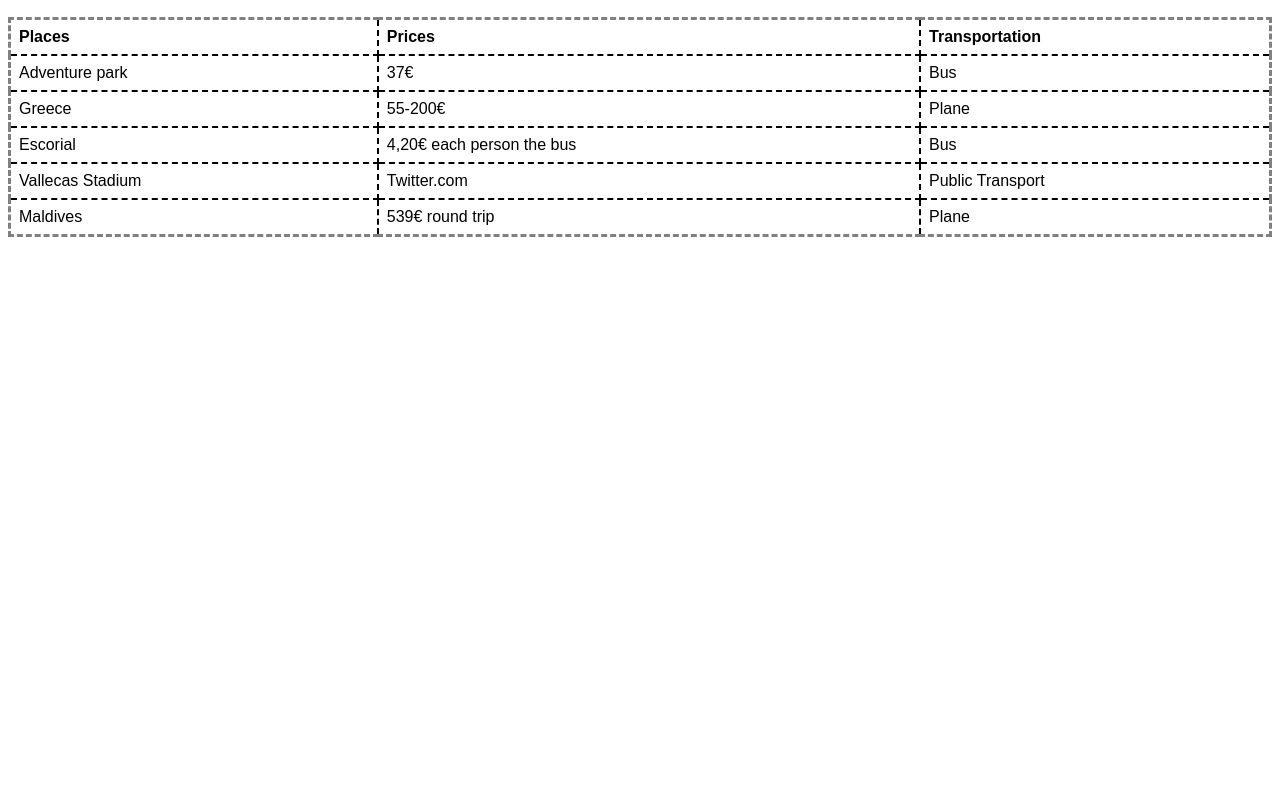
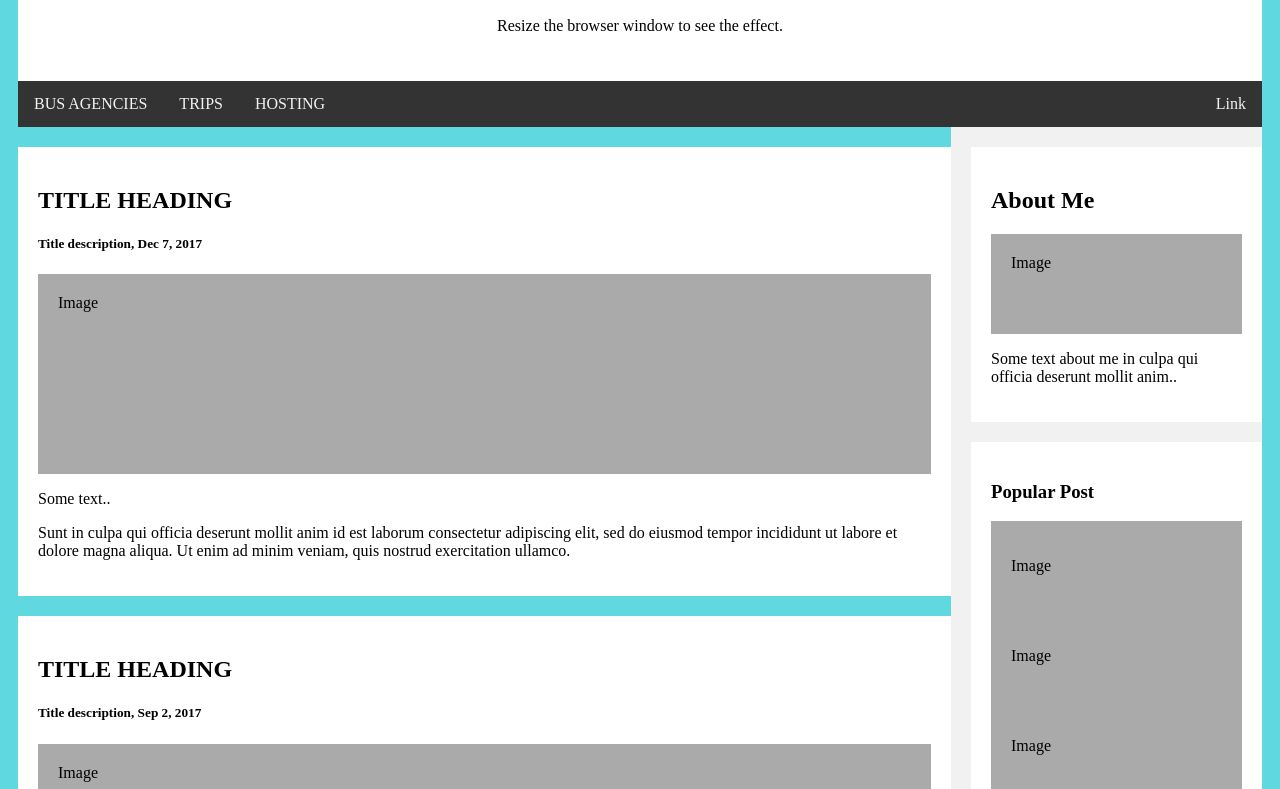
Before and after one commit to Field-Trips-CDIM/Field-Trips-CDIM.github.io, a plain HTML site: page Jaime.code.html in a window 1280 px wide. Shown: the part 156-945 px from the top of the page. Before the commit the page ends 800 px from the top, so only its background shows below. Drawn offline with Linux system fonts and the light colour scheme.

Commit message:
Update Jaime.code.html

```diff
--- a/Jaime.code.html
+++ b/Jaime.code.html
@@ -1,67 +1,163 @@
 <html>
 <head>
-<title>Transportation COMPANY</title>
-</head>
-<body>
-<h1 style="text-align:center;color:Blue;font-family:courier">Transportation Company</h1>
-<h2 style="color:Black ;font-family:courier;font-size:110%;">In this page you can find so many transportation companies like planes, buses, train and more. Also you can find the best routes with the cheapest price.
-</h2>
-
 <style>
-table {
-  font-family: arial, sans-serif;
-  border-collapse: collapse;
-   border-style: dashed;
-  width: 100%;
+* {
+  box-sizing: border-box;
 }
 
-td, th {
-  border: 2px solid #dddddd;
-   border-style: dashed;
-  text-align: left;
-  padding: 8px;
-}
-th, td {
-  border-color:  #000000;
+body {
+  font-family: Times New Roman;
+  padding: 10px;
+  background: #60D8E0;
 }
 
+/* Header/Blog Title */
+.header {
+  padding: 30px;
+  text-align: center;
+  background: white;
+}
+
+.header h1 {
+  font-size: 50px;
+}
+
+/* Style the top navigation bar */
+.topnav {
+  overflow: hidden;
+  background-color: #333;
+}
+
+/* Style the topnav links */
+.topnav a {
+  float: left;
+  display: block;
+  color: #f2f2f2;
+  text-align: center;
+  padding: 14px 16px;
+  text-decoration: none;
+}
+
+/* Change color on hover */
+.topnav a:hover {
+  background-color: #ddd;
+  color: black;
+}
+
+/* Create two unequal columns that floats next to each other */
+/* Left column */
+.leftcolumn {
+  float: left;
+  width: 75%;
+}
+
+/* Right column */
+.rightcolumn {
+  float: left;
+  width: 25%;
+  background-color: #f1f1f1;
+  padding-left: 20px;
+}
+
+/* Fake image */
+.fakeimg {
+  background-color: #aaa;
+  width: 100%;
+  padding: 20px;
+}
+
+/* Add a card effect for articles */
+.card {
+  background-color: white;
+  padding: 20px;
+  margin-top: 20px;
+}
+
+/* Clear floats after the columns */
+.row:after {
+  content: "";
+  display: table;
+  clear: both;
+}
+
+/* Footer */
+.footer {
+  padding: 20px;
+  text-align: center;
+  background: #60D8E0;
+  margin-top: 20px;
+}
+
+/* Responsive layout - when the screen is less than 800px wide, make the two columns stack on top of each other instead of next to each other */
+@media screen and (max-width: 800px) {
+  .leftcolumn, .rightcolumn {
+    width: 100%;
+    padding: 0;
+  }
+}
+
+/* Responsive layout - when the screen is less than 400px wide, make the navigation links stack on top of each other instead of next to each other */
+@media screen and (max-width: 400px) {
+  .topnav a {
+    float: none;
+    width: 100%;
+  }
+}
 </style>
 </head>
 <body>
 
-<h2>Best prices</h2>
-<table>
-  <tr>
-    <th>Places</th>
-    <th>Prices</th>
-    <th>Transportation</th>
-  </tr>
-  <tr>
-    <td>Adventure park</td>
-    <td>37€</td>
-    <td>Bus</td>
-  </tr>
-  <tr>
-    <td>Greece</td>
-    <td>55-200€</td>
-    <td>Plane</td>
-  </tr>
-  <tr>
-    <td>Escorial</td>
-    <td>4,20€ each person the bus</td>
-    <td>Bus</td>
-  </tr>
-  <tr>
-    <td>Vallecas Stadium</td>
-    <td>Twitter.com</td>
-    <td>Public Transport</td>
-  </tr>
-  <tr>
-    <td>Maldives</td>
-    <td>539€ round trip</td>
-    <td>Plane</td>
-  </tr>
-</table>
+<div class="header">
+  <h1>3B school trips proyect</h1>
+  <p>Resize the browser window to see the effect.</p>
+</div>
+
+<div class="topnav">
+  <a href="./buses.html">BUS AGENCIES</a>
+  <a href="./trip4.html">TRIPS</a>
+  <a href="#">HOSTING</a>
+  <a href="#" style="float:right">Link</a>
+</div>
+
+<div class="row">
+  <div class="leftcolumn">
+    <div class="card">
+      <h2>TITLE HEADING</h2>
+      <h5>Title description, Dec 7, 2017</h5>
+      <div class="fakeimg" style="height:200px;">Image</div>
+      <p>Some text..</p>
+      <p>Sunt in culpa qui officia deserunt mollit anim id est laborum consectetur adipiscing elit, sed do eiusmod tempor incididunt ut labore et dolore magna aliqua. Ut enim ad minim veniam, quis nostrud exercitation ullamco.</p>
+    </div>
+    <div class="card">
+      <h2>TITLE HEADING</h2>
+      <h5>Title description, Sep 2, 2017</h5>
+      <div class="fakeimg" style="height:200px;">Image</div>
+      <p>Some text..</p>
+      <p>Sunt in culpa qui officia deserunt mollit anim id est laborum consectetur adipiscing elit, sed do eiusmod tempor incididunt ut labore et dolore magna aliqua. Ut enim ad minim veniam, quis nostrud exercitation ullamco.</p>
+    </div>
+  </div>
+  <div class="rightcolumn">
+    <div class="card">
+      <h2>About Me</h2>
+      <div class="fakeimg" style="height:100px;">Image</div>
+      <p>Some text about me in culpa qui officia deserunt mollit anim..</p>
+    </div>
+    <div class="card">
+      <h3>Popular Post</h3>
+      <div class="fakeimg"><p>Image</p></div>
+      <div class="fakeimg"><p>Image</p></div>
+      <div class="fakeimg"><p>Image</p></div>
+    </div>
+    <div class="card">
+      <h3>Follow Me</h3>
+      <p>Some text..</p>
+    </div>
+  </div>
+</div>
+
+<div class="footer">
+  <h2>Footer</h2>
+</div>
 
 </body>
 </html>
```
